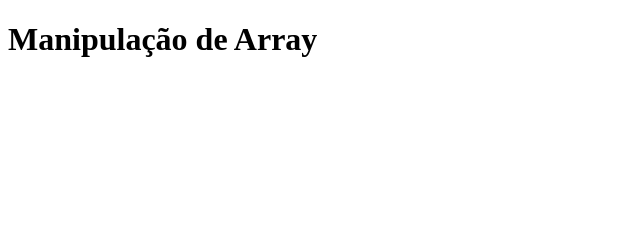
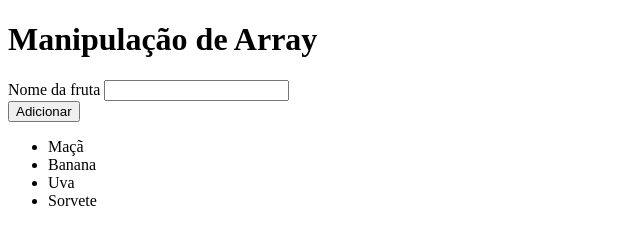
Before and after one commit to 1TDSPO-2024/aula-01-2sem, a plain HTML site: page index.html in a window 1280 px wide. Shown: the whole page, without its empty margins (0-640 px from the left). Drawn offline with Linux system fonts and the light colour scheme.

Commit message:
Adicionando nomes a um Array

```diff
--- a/index.html
+++ b/index.html
@@ -13,7 +13,18 @@
     <h1>Manipulação de Array</h1>
 
     <div>
-        <ul id="lista"></ul>
+        <form>
+            <div>
+                <label for="idFruta">Nome da fruta</label>
+                <input type="text" name="fruta" id="fruta"></label>
+            </div>
+            <div>
+                <button type="button" id="btnAdd">Adicionar</button>
+            </div>
+            <div>
+                <ul id="lista"></ul>
+            </div>
+        </form>
     </div>
 
 </body>
--- a/js/script.js
+++ b/js/script.js
@@ -26,3 +26,35 @@ console.log("===================LOOPS FOR EACH");
 // });
 
 frutas.forEach((fruta, indice, array) => console.log(array[indice]))
+
+
+let lista = document.getElementById("lista");
+//Criando elementos Li para inserir na lista
+let elementoLi = document.createElement("li");
+elementoLi.textContent = "PÂo";
+lista.appendChild(elementoLi);
+
+frutas.forEach(fruta=>{
+    //Criando elementos Li para inserir na lista
+let elementoLi = document.createElement("li");
+elementoLi.textContent = fruta;
+lista.appendChild(elementoLi);
+});
+
+document.getElementById("btnAdd").addEventListener("click", () =>{
+    let valorDigitadoNoCampo = document.getElementById("fruta").value;
+    frutas.push(valorDigitadoNoCampo);
+    rederizaLista();
+});
+
+function rederizaLista(){
+    lista.innerHTML = "";
+    frutas.forEach(fruta=>{
+        //Criando elementos Li para inserir na lista
+    let elementoLi = document.createElement("li");
+    elementoLi.textContent = fruta;
+    lista.appendChild(elementoLi);
+    });
+}
+
+rederizaLista();
```
